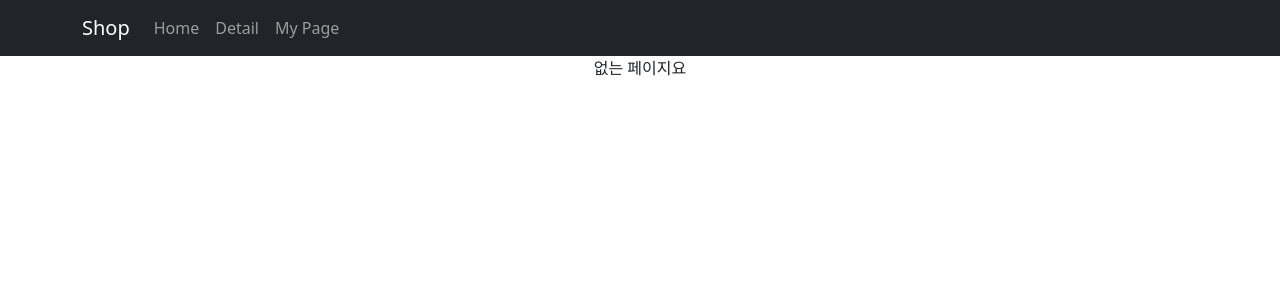
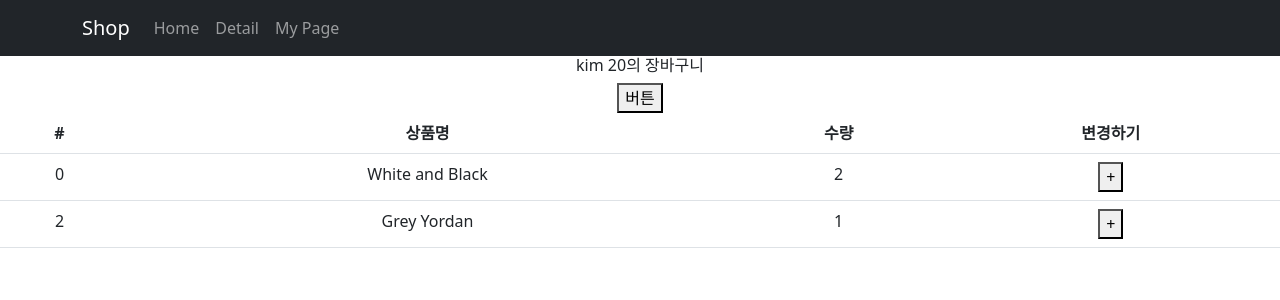
Before and after one commit to PyoYurim/React, a React (Create React App) app in the folder shop/: page /cart in a window 1280 px wide. Shown: the top 300 px of the page. Built offline with nearby package versions, Linux system fonts and the light colour scheme.

Commit message:
Feat:Redux이용해서 장바구니 기능 추가

```diff
--- a/shop/package.json
+++ b/shop/package.json
@@ -3,6 +3,7 @@
   "version": "0.1.0",
   "private": true,
   "dependencies": {
+    "@reduxjs/toolkit": "^1.9.5",
     "@testing-library/jest-dom": "^5.16.5",
     "@testing-library/react": "^13.4.0",
     "@testing-library/user-event": "^13.5.0",
@@ -11,6 +12,7 @@
     "react": "^18.2.0",
     "react-bootstrap": "^2.7.4",
     "react-dom": "^18.2.0",
+    "react-redux": "^8.0.5",
     "react-router-dom": "^6.11.1",
     "react-scripts": "5.0.1",
     "styled-components": "^5.3.10",
--- a/shop/src/App.js
+++ b/shop/src/App.js
@@ -10,6 +10,7 @@
 import Detail from './Detail.js';
 import MyPage from './MyPage.js';
 import axios from 'axios'
+import Cart from './routes/Cart.js'
 
 export let Context1 = createContext()
 
@@ -65,6 +66,7 @@
               <Detail shoes={shoes} />
             </Context1.Provider>
           } />
+          <Route path="/cart" element={<Cart/>}/>
         {/* 404 페이지 */}
         <Route path="*" element={<div>없는 페이지요</div>} />
         <Route path="/mypage" element={<MyPage></MyPage>}/>
--- a/shop/src/index.js
+++ b/shop/src/index.js
@@ -4,14 +4,18 @@
 import App from './App';
 import reportWebVitals from './reportWebVitals';
 import { BrowserRouter } from 'react-router-dom';
+import { Provider } from 'react-redux';
+import store from './store.js'
 
 const root = ReactDOM.createRoot(document.getElementById('root'));
 root.render(
-  <React.StrictMode>
-    <BrowserRouter>
-    <App />
-    </BrowserRouter>
-  </React.StrictMode>
+    // <React.StrictMode>
+    <Provider store={store}>
+      <BrowserRouter>
+        <App />
+      </BrowserRouter>
+    </Provider>
+    //</React.StrictMode>
 );
 
 // If you want to start measuring performance in your app, pass a function
--- /dev/null
+++ b/shop/src/routes/Cart.js
@@ -0,0 +1,45 @@
+import {Table} from 'react-bootstrap'
+import { useDispatch, useSelector } from 'react-redux';
+import { changeName, increase } from './../store/userSlice.js'
+
+function Cart() {
+
+    let state = useSelector((state)=> state )
+    let dispatch = useDispatch()
+
+    return (
+        <div>
+            <h6>{state.user.name} {state.user.age}의 장바구니</h6>
+            <button onClick = {()=>{dispatch(increase(100))}}>버튼</button>
+            {/* 표를 만들고 싶을떄 */}
+            <Table>
+                <thead>
+                    <tr>
+                        <th>#</th>
+                        <th>상품명</th>
+                        <th>수량</th>
+                        <th>변경하기</th>
+                    </tr>
+                </thead>
+                <tbody>
+                    {
+                        state.cart.map((a, index)=>
+                        <tr key={index}>
+                            <td>{state.cart[index].id}</td>
+                            <td>{state.cart[index].name}</td>
+                            <td>{state.cart[index].count}</td>
+                            <td>
+                                <button onClick={()=>{
+                                    dispatch(changeName())
+                                }}>+</button>
+                            </td>
+                        </tr>
+                        )
+                    }
+                </tbody>
+            </Table>
+        </div>
+    )
+}
+
+export default Cart;
--- /dev/null
+++ b/shop/src/store.js
@@ -0,0 +1,27 @@
+import { configureStore, createSlice } from '@reduxjs/toolkit'
+import user from './store/userSlice.js'
+
+export let { changeName, increase } = user.actions
+
+let stock = createSlice({
+    name : 'stock',
+    initialState : [10, 11, 12]
+})
+
+let cart = createSlice({
+    name : 'cart',
+    initialState : [
+        {id : 0, name : 'White and Black', count : 2 },
+        {id : 2, name : 'Grey Yordan', count : 1}
+    ]
+})
+
+
+
+export default configureStore({
+  reducer: {
+    user : user.reducer,
+    stock : stock.reducer,
+    cart : cart.reducer
+  }
+})
--- /dev/null
+++ b/shop/src/store/userSlice.js
@@ -0,0 +1,18 @@
+import { createSlice } from '@reduxjs/toolkit'
+
+let user = createSlice({
+name : 'user',
+initialState : {name : 'kim', age : 20},
+reducers : {
+    changeName(state){
+        state.name = 'park'
+    },
+    increase(state, action) {
+        state.age += action.payload
+    }
+}
+})
+
+export let { changeName, increase } = user.actions
+
+export default user
```
Also changed, not shown: 1 other file (tests, documents, lock files or other folders).
